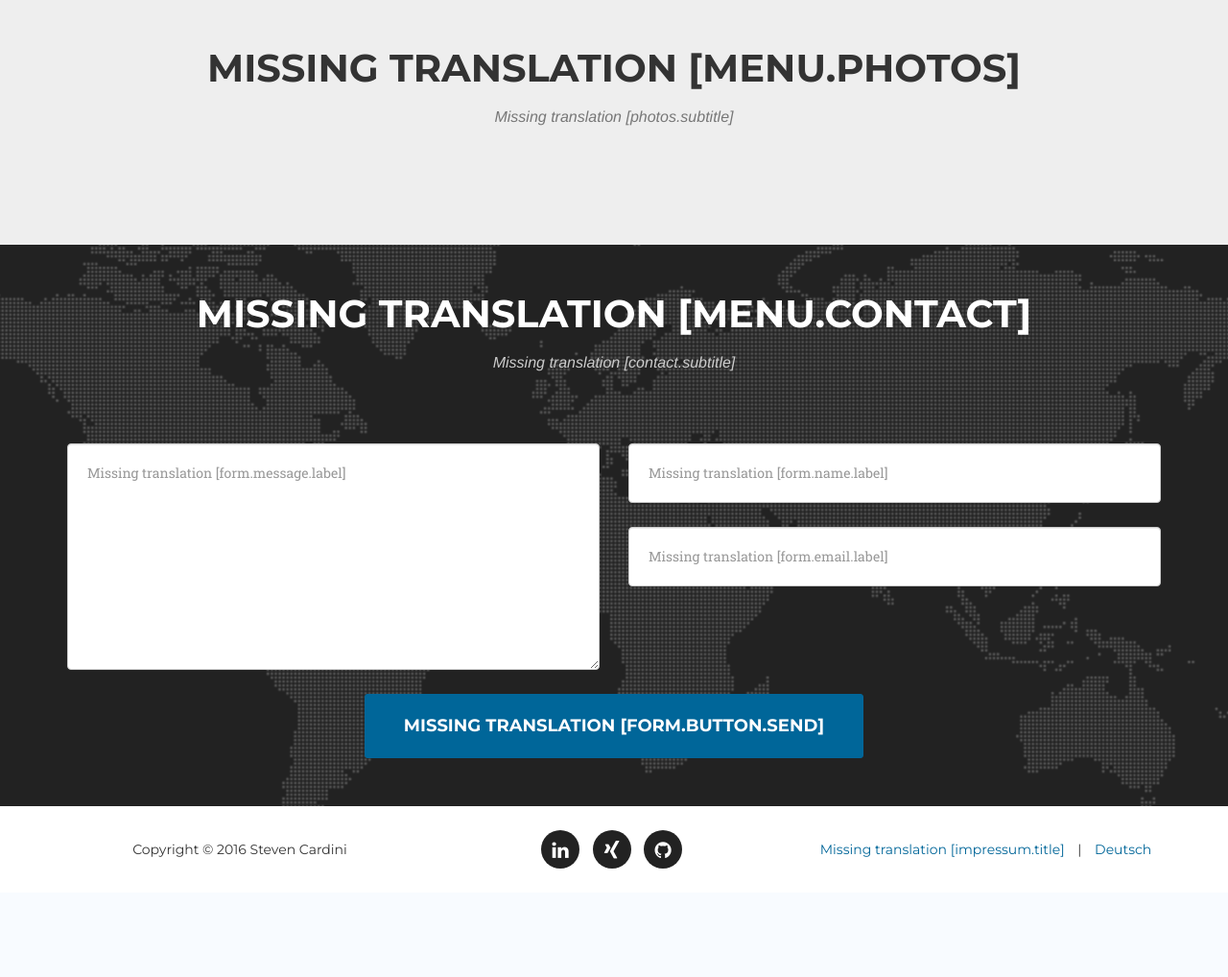
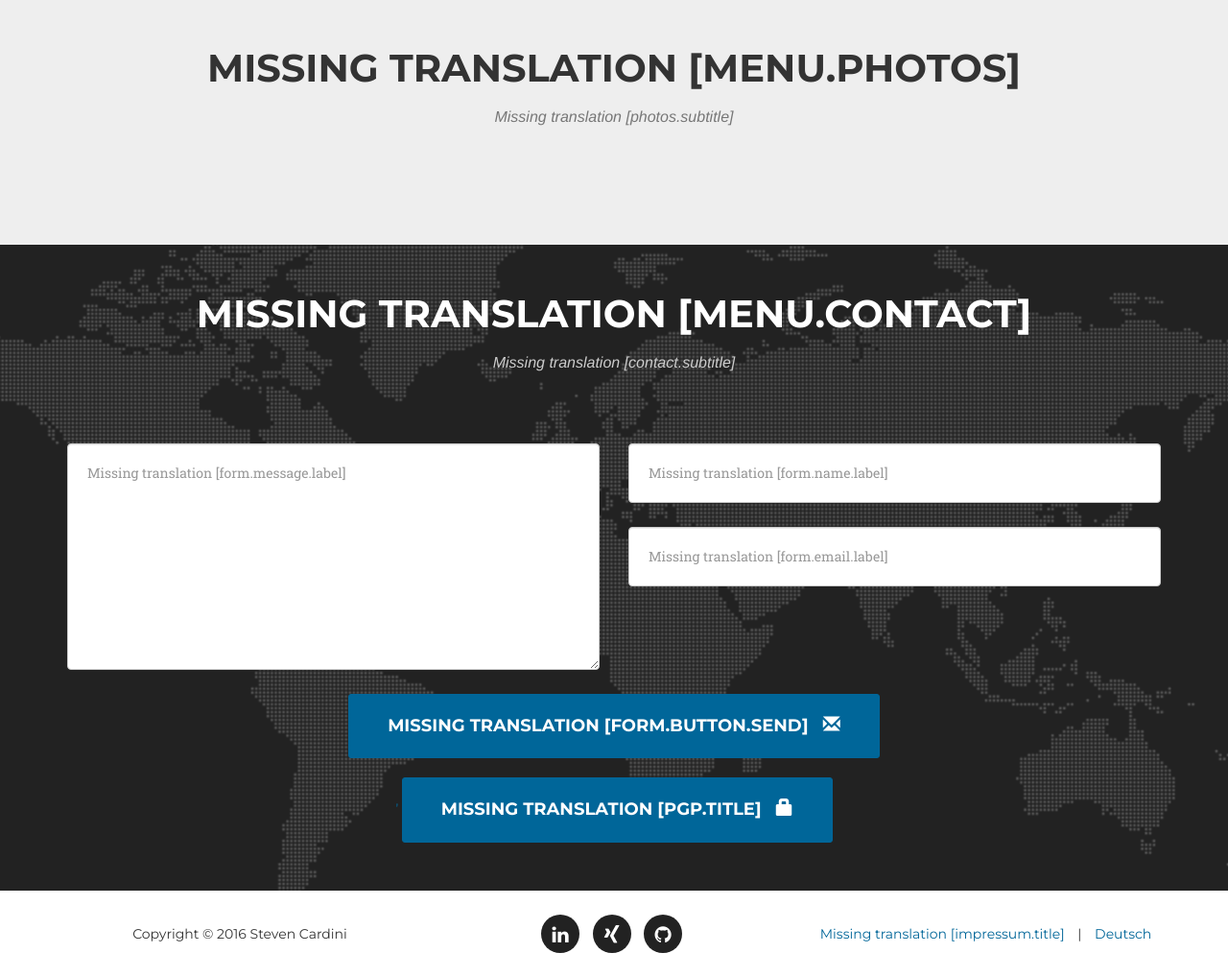
Before and after one commit to steven-cardini/ch.cardini.steven.www, a PHP site: page /en in a window 1280 px wide. Shown: the part 1890-2908 px from the top of the page at 96% size. Before the commit the page ends 2795 px from the top, so only its background shows below. Run offline with PHP 8.4, Linux system fonts and the light colour scheme; a stand-in replaces the project's code that opens the database connection; style sheets or scripts are compiled from the project's sources; some libraries are stand-ins or nearby versions; some web fonts are replaced.

Commit message:
added pgp puk

```diff
--- a/pages/public/public-index.php
+++ b/pages/public/public-index.php
@@ -220,6 +220,8 @@
                     <h3 class="section-subheading text-muted"><?php echo I18n::t("contact.subtitle"); ?></h3>
                 </div>
             </div>
+
+
             <div id="success"></div>
             <div class="row" id="contact-container">
                 <div class="col-lg-12">
@@ -246,7 +248,12 @@
                             </div>
                             <div class="clearfix"></div>
                             <div class="col-lg-12 text-center">
-                                <button type="submit" class="btn btn-xl"><?php echo I18n::t("form.button.send"); ?></button>
+                                <button type="submit" class="btn btn-xl"><?php echo I18n::t("form.button.send"); ?>&nbsp;&nbsp;&nbsp;<span class="glyphicon glyphicon-envelope" aria-hidden="true"></span></button>
+                            </div>
+                            <div id="pgp" class="col-lg-12 text-center">
+                              <a href="#pgp-key" data-toggle="modal">'
+                              <button type="button" class="btn btn-xl btn-default"><?php echo I18n::t("pgp.title"); ?>&nbsp;&nbsp;&nbsp;<span class="glyphicon glyphicon-lock" aria-hidden="true"></span></button>
+                              </a>
                             </div>
                         </div>
                     </form>
@@ -305,6 +312,26 @@
         }
     ?>
 
+    <!-- PGP Modal -->
+
+    <div id="pgp-key" class="modal fade" tabindex="-1" role="dialog">
+      <div class="modal-dialog" role="document">
+        <div class="modal-content">
+          <div class="modal-header">
+            <button type="button" class="close" data-dismiss="modal" aria-label="Close"><span aria-hidden="true">&times;</span></button>
+            <h4 class="modal-title"><?php echo I18n::t("pgp.title"); ?></h4>
+          </div>
+          <div class="modal-body">
+            <p><?php echo I18n::t("pgp.text"); ?></p>
+            <p id ="pgp-key-value" onclick="selectText('pgp-key-value');"><?php echo pgp_puk; ?></p>
+          </div>
+          <div class="modal-footer">
+            <button type="button" class="btn btn-default" data-dismiss="modal"><?php echo I18n::t("buttons.close"); ?></button>
+          </div>
+        </div>
+      </div>
+    </div>
+
     <!-- Impressum Modal -->
 
     <div id="impressum" class="modal fade" tabindex="-1" role="dialog">
--- a/resources/css/style.css
+++ b/resources/css/style.css
@@ -30,6 +30,10 @@ div.thumbnail-table div {
 .modal-photo .modal-content {
   height: 100%;
   width: 100%;
+}
+
+div#pgp {
+  margin-top: 20px;
 }
 
 a > .fa.fa-3x {
```
Also changed, not shown: resources/js/custom.js (+15 -0 lines).
